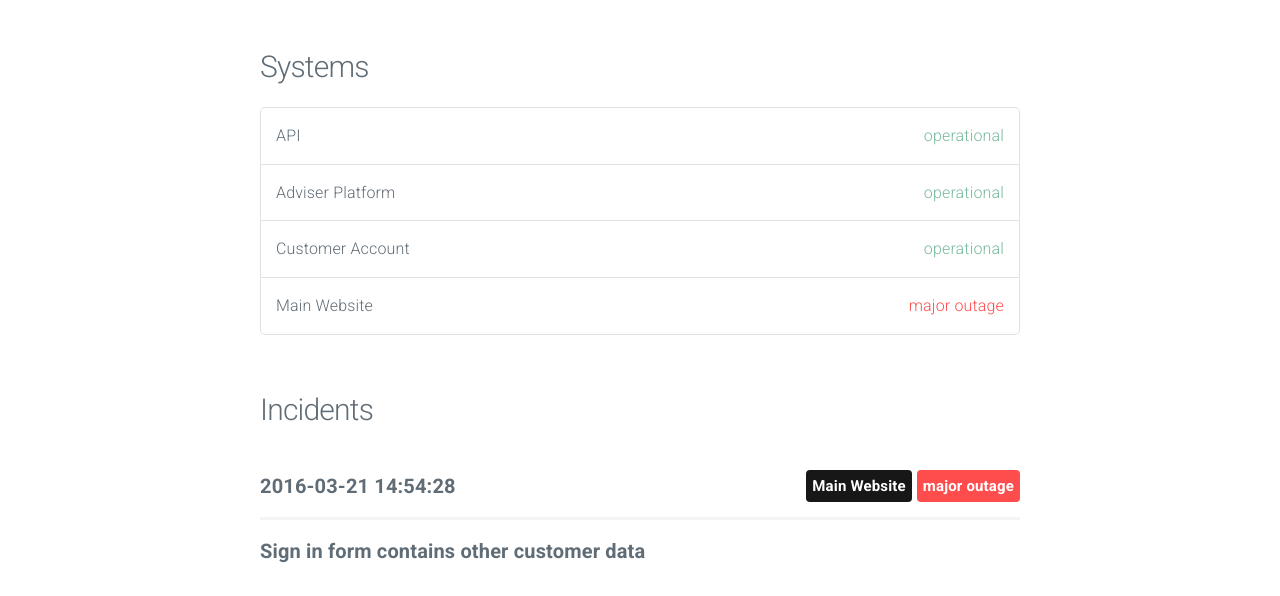
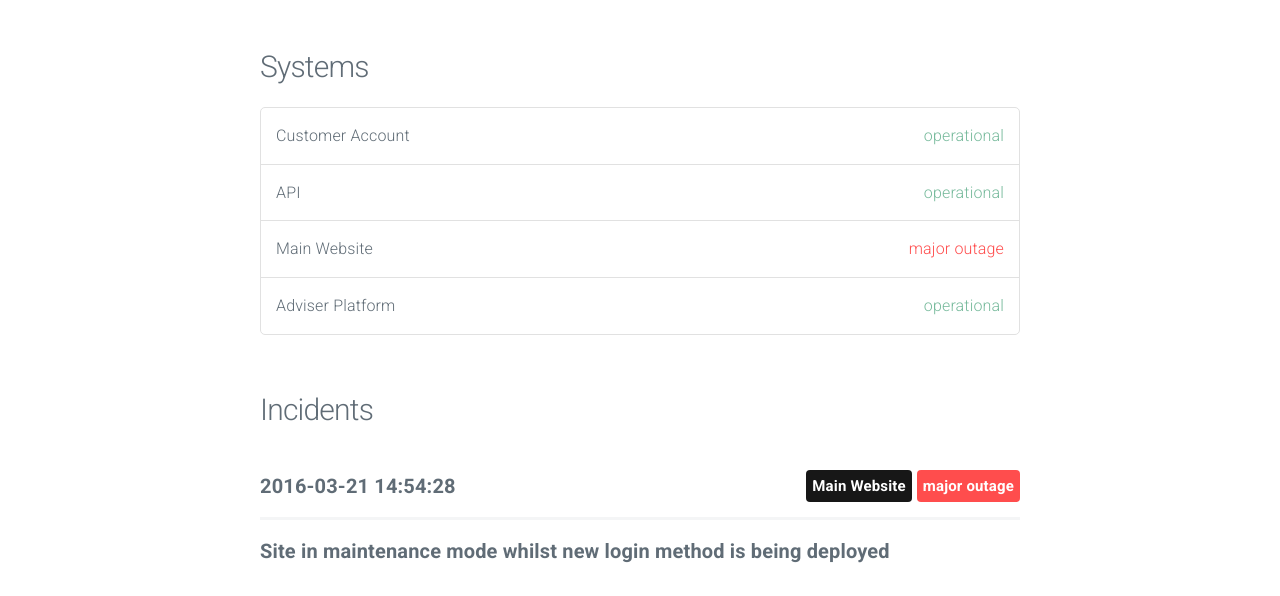
Before and after one commit to smartpension/status, a plain HTML site: page index.html in a window 1280 px wide. Shown: the part 204-800 px from the top of the page. Drawn offline with nearby package versions, Linux system fonts and the light colour scheme.

Commit message:
update index

```diff
--- a/index.html
+++ b/index.html
@@ -42,19 +42,19 @@
 				<ul class="systems">
 
 					<li>
+						Customer Account <span class="status operational">operational</span>
+					</li>
+
+					<li>
 						API <span class="status operational">operational</span>
 					</li>
 
 					<li>
-						Adviser Platform <span class="status operational">operational</span>
+						Main Website <span class="status major outage">major outage</span>
 					</li>
 
 					<li>
-						Customer Account <span class="status operational">operational</span>
-					</li>
-
-					<li>
-						Main Website <span class="status major outage">major outage</span>
+						Adviser Platform <span class="status operational">operational</span>
 					</li>
 
 				</ul>
@@ -73,7 +73,7 @@
 
 						<hr/>
 
-						<span class="title">Sign in form contains other customer data</span>
+						<span class="title">Site in maintenance mode whilst new login method is being deployed </span>
 						<p></p>
 
 					</div>
```
